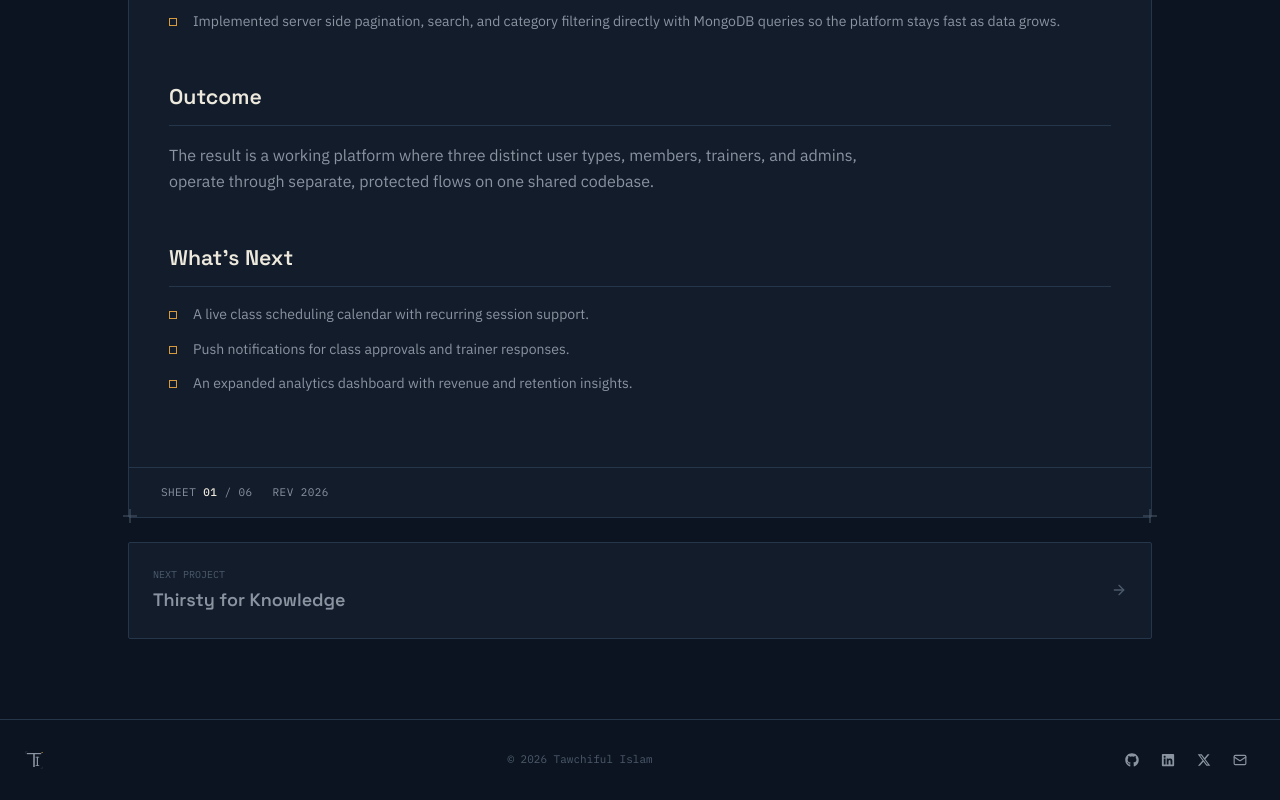
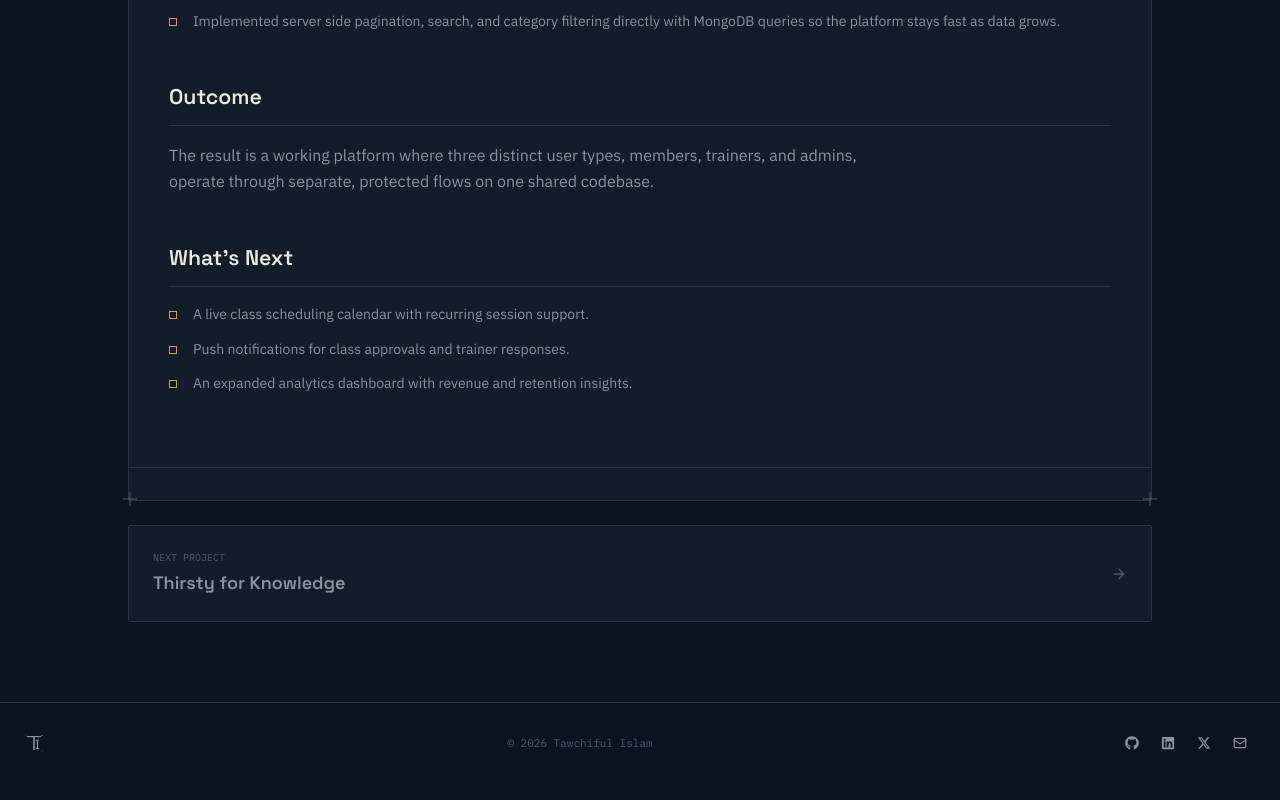
Before and after one commit to tawchifulislam/portfolio, a Next.js app: page /projects/brawnix in a window 1280 px wide. Shown: the part 1130-1930 px from the top of the page. Built offline with nearby package versions, Linux system fonts and the light colour scheme.

Commit message:
refactor: update TitleBlock component to use index instead of sheetNumber

```diff
--- a/src/components/ui/TitleBlock.jsx
+++ b/src/components/ui/TitleBlock.jsx
@@ -1,12 +1,13 @@
-export default function TitleBlock({ sheetNumber, total, status, action }) {
+export default function TitleBlock({ index, total, status, action }) {
   return (
     <div className="title-block px-6 sm:px-8 py-4">
-      <span>
-        SHEET <strong>{sheetNumber}</strong> / {total}
-      </span>
-      <span className="hidden sm:inline">REV 2026</span>
+      {index && total && (
+        <span>
+          <strong>{index}</strong> / {total}
+        </span>
+      )}
       {status && (
-        <span className="stamp ml-auto sm:ml-0">
+        <span className="stamp">
           <span className="w-1.5 h-1.5 rounded-full bg-brass" />
           {status}
         </span>
```
